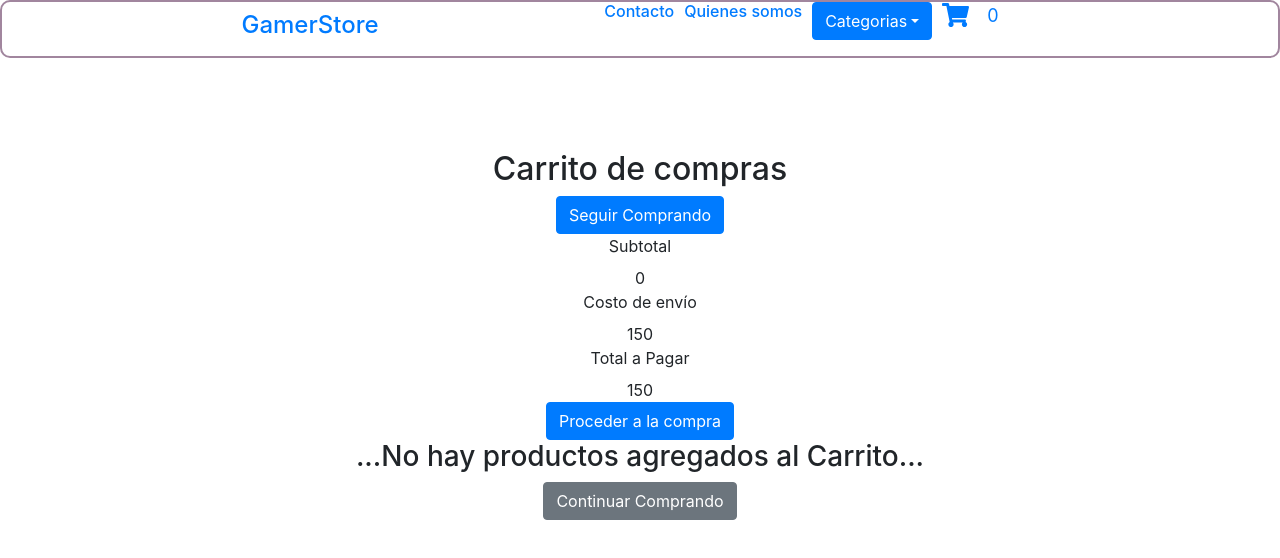
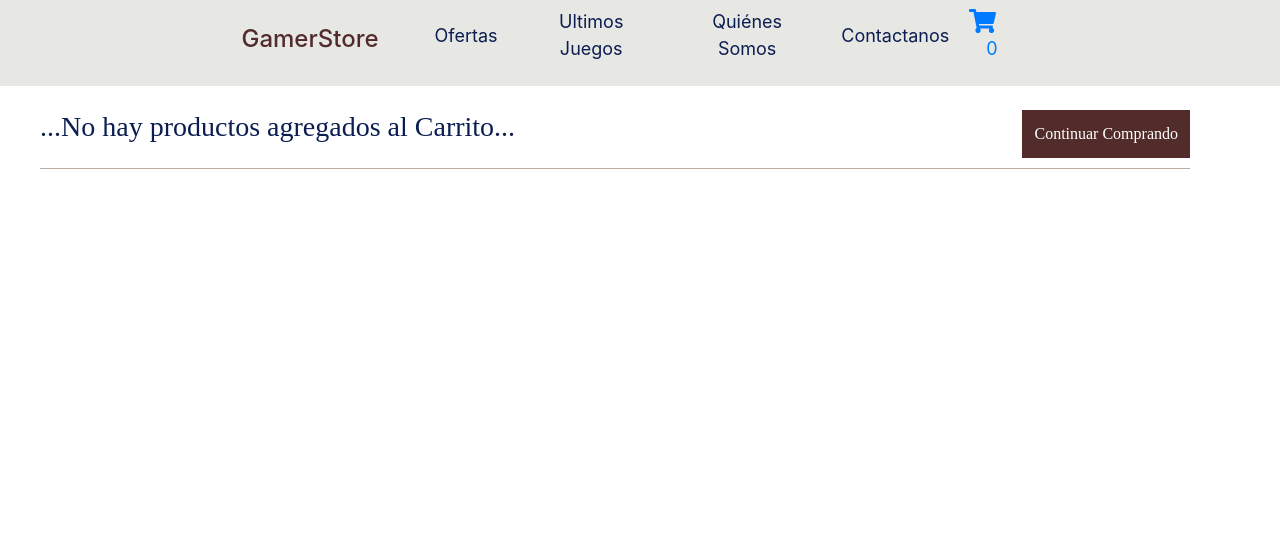
Before and after one commit to joon1ta/ecommerce-11365, a React (Create React App) app: page /carrito in a window 1280 px wide. Shown: the top 558 px of the page. Built offline with nearby package versions, Linux system fonts and the light colour scheme.

Commit message:
agregados unos pocos estilos

```diff
--- a/src/components/Cart/cart.css
+++ b/src/components/Cart/cart.css
@@ -8,6 +8,29 @@
   margin-left: auto;
   margin-right: auto;
 }
+.shopping-cart{
+  display: block;
+  margin-left: auto;
+  margin-right: auto;
+}
+.checkout{
+  float: right;
+  border: none;
+  background: #797596;
+  color: #fff;
+  font-size: 16px;
+  border-radius: 10px;
+  font-family: 'Bellota', cursive;
+  padding: 10px;
+}
+label{
+  font-weight: bold;
+}
+img {
+  width: 100%;
+  display: block;
+}
+
 .heading{
   display: flex;
   justify-content: space-between;
@@ -40,10 +63,36 @@
   margin-bottom: 20px;
   border-bottom: 1px solid #D1C6AD
 }
-label{
-  font-weight: bold;
-}
+
 
 .product-image {
   padding:0 10px;
 }
+.product {
+  margin-bottom: 20px;
+  border-bottom: 1px solid #D1C6AD;
+}
+.product-image {
+  padding:0 10px ;
+}
+.product-details {
+  display: flex;
+  justify-content: space-between;
+  color: #797596;
+  font-weight: bold;
+}
+
+.product-quantity input {
+  width: 30px;
+  text-align: center;
+  font-size: 18px;
+  font-family: 'Bellota', cursive;
+}
+
+.remove-product {
+  border: 0;
+  padding: 4px 8px;
+  background-color: #c66;
+  color: #fff;
+  border-radius: 3px;
+}
--- a/src/components/Cart/cart.js
+++ b/src/components/Cart/cart.js
@@ -1,5 +1,6 @@
 import React, { useState } from 'react';
 import useCartContext from '../Context/cartContext'
+import "../Cart/cart.css"
 import {Link} from 'react-router-dom'
 import { FontAwesomeIcon } from '@fortawesome/react-fontawesome'
 import { faTrashAlt } from '@fortawesome/free-solid-svg-icons'
@@ -47,7 +48,7 @@ const crearOrder = (comprador) => {
 
 
 
-  /*const Itemscollection = db.collection('items')
+  const Itemscollection = db.collection('items')
   const batch = getFirestore().batch()
 
   productos.forEach( p => {
@@ -57,20 +58,20 @@ const crearOrder = (comprador) => {
         .then(() => {
             console.log("Finalizado")
             limpiarListCart()
-        }).catch(err=>console.log(err))*/
+        }).catch(err=>console.log(err))
 }
 
 
 
 
-/*if(productos.length === 0 && orderId === "") {
+if(productos.length === 0 && orderId === "") {
 
     return (
-        <div>
-            <div>
+        <div className="cart">
+            <div className="heading cf">
                 <h3>...No hay productos agregados al Carrito...</h3>
                 <Link to="/" exact>
-                    <button className = "btn btn-secondary">Continuar Comprando</button>
+                    <button >Continuar Comprando</button>
                 </Link>
             </div>
 
@@ -78,44 +79,50 @@ const crearOrder = (comprador) => {
     )
 } else if (orderId && confirmation) {
     return(
-        <div>
-            <div>
-                <h3>Su Orden No. <span>{orderId}</span> ha sido confirmada</h3>
+        <div className="cart">
+            <div className="heading cf">
+                <h3>Su Orden No. <span className="validation">{orderId}</span> ha sido confirmada</h3>
                 <Link to="/" exact>
-                    <button className="btn btn-secondary">Continuar Comprando</button>
+                    <button >Continuar Comprando</button>
                 </Link>
             </div>
         </div>
     )
-}*/
+}
 
 
 return(
-        <section>
-           <div>
+        <section className="cart">
+           <div className="heading cf">
                <h2>Carrito de compras</h2>
                <Link to="/" exact>
-                   <button className="btn btn-primary">Seguir Comprando</button>
+                   <button >Seguir Comprando</button>
                </Link>
            </div>
            <div style={{display:"flex",justifyContent:"center"}}>
                {productos.map((item) => (
-                 <div>
+                 <div className="product">
                     <div>
                         <img style={{padding: 15,width: 300,height: 450}} src={item.pictureUrl} alt={item.id}/>
                     </div>
+                    <div>
                     <h5 >{item.title}</h5>
+                    <p>Estilo: {item.description}</p>
+                    </div>
 
-                    <p>Estilo: {item.description}</p>
+
+                    <div className="product-quantity">
                     <label>Cantidad:</label>
                     <input style={{width:"7%",border:"none",marginLeft:"5px"}} readOnly type="text" placeholder={item.quantity}/>
+                    </div>
+
                     <div>
-                        <button className="btn btn-secondary" onClick={()=>handleBorrar(item)}>
+                        <button class="remove-product" onClick={()=>handleBorrar(item)}>
                             <FontAwesomeIcon icon={faTrashAlt} />
                         </button>
                     </div>
                     <div> <p>Precio unidad: ${item.price}</p></div>
-                    <div> <p>Precio total: ${item.quantity*item.price}</p></div>
+                    <div className="total"> <p>Precio total: ${item.quantity*item.price}</p></div>
 
                  </div>
 
@@ -124,47 +131,28 @@ return(
                )}
 
            </div>
-           <div>
-                <div>
+           <div >
+                <div >
                     <label>Subtotal</label>
-                        <div>{priceTotal()}</div>
+                    <div >{priceTotal()}</div>
+                </div>
+                    <div >
+                        <label>Costo de envío</label>
+                        <div >150</div>
+                    </div>
+                    <div >
+                        <label>Total a Pagar</label>
+                        <div >{priceTotal() + 150}</div>
                     </div>
                     <div>
-                        <label>Costo de envío</label>
-                        <div>150</div>
-                    </div>
-                    <div>
-                        <label>Total a Pagar</label>
-                        <div>{priceTotal() + 150}</div>
-                    </div>
-                    <div>
-                        <button className="btn btn-primary" onClick={handleFinalize}>Proceder a la compra</button>
+                        <button  onClick={handleFinalize}>Proceder a la compra</button>
                     </div>
 
             </div>
 
 
 
-                {productos.length === 0 && orderId === "" ? (
-                      <div>
-                      <div>
-                          <h3>...No hay productos agregados al Carrito...</h3>
-                          <Link to="/" exact>
-                              <button className = "btn btn-secondary">Continuar Comprando</button>
-                          </Link>
-                      </div>
 
-                  </div>
-                ) : (orderId && confirmation && (
-                    <div>
-                    <div>
-                        <h3>Su Orden No. <span>{orderId}</span> ha sido confirmada</h3>
-                        <Link to="/" exact>
-                            <button className="btn btn-secondary">Continuar Comprando</button>
-                        </Link>
-                    </div>
-                    </div>
-                ))}
             {mostrarForm ? <Formulario crearOrder={crearOrder}/> : null}
         </section>
 
--- a/src/components/CartWidget/cartWidget.css
+++ b/src/components/CartWidget/cartWidget.css
@@ -5,6 +5,6 @@
 }
 
 .Cart:hover {
-    color: whitesmoke;
+    color: #522b2b;
     cursor: pointer;
 }
--- a/src/components/Home/home.js
+++ b/src/components/Home/home.js
@@ -6,8 +6,9 @@ export const Home = () => {
 return (
 
 <div className='homeStyle'>
-
-
+<span>¡Bienvenidos!</span>
+<br></br>
+<span>¡A la tienda Gamer mas grande!</span>
 <ItemListContainer />
 
 </div>
--- /dev/null
+++ b/src/components/Item/item.css
@@ -0,0 +1,25 @@
+.card-product {
+    background: #d3c7cbbd;
+    box-shadow: 0 4px 8px 0 rgb(65, 83, 136);
+    max-width: 300px;
+    margin-left: 25px;
+    display: inline-block;
+    text-align: center;
+    color: black;
+}
+
+button {
+    border: none;
+    outline: 0;
+    padding: 12px;
+    color: #fff;
+    background-color: #522b2b;
+    text-align: center;
+    font-family: cursive;
+    cursor: pointer;
+    margin-bottom: 5px;
+    font-size: 14px;
+}
+button:hover {
+        opacity: 0.7;
+      }
--- a/src/components/Item/item.js
+++ b/src/components/Item/item.js
@@ -1,5 +1,5 @@
 import React from 'react';
-
+import "../Item/item.css"
 import {Link} from 'react-router-dom'
 
 
@@ -9,7 +9,7 @@ const Item = ({item: {title, description, price, pictureUrl, id }}) => {
 
   return (
 
-      <div style={{marginBottom: 35,display: 'inline-block' }} >
+      <div className="card-product" >
         <Link to={`/itemDetail/${id}`}>
         <img style={{padding: 15,width: 300,height: 450}} src={pictureUrl} alt={id}/>
         </Link>
@@ -17,7 +17,7 @@ const Item = ({item: {title, description, price, pictureUrl, id }}) => {
         <p>Precio: ${price}</p>
 
         <p>Estilo: {description}</p>
-
+        <Link to={`/itemDetail/${id}`}> <button>Ver Juego</button> </Link>
       </div>
 
   );
--- a/src/components/ItemCount/ItemCount.js
+++ b/src/components/ItemCount/ItemCount.js
@@ -22,9 +22,9 @@ const ItemCount = ({minStock,maxStock,onAdd})=> {
         <div>
             <h5>Cantidad:</h5>
             <div className="buttons" style={{display:"flex",justifyContent:"center",margin:"10px 0 10px 0"}}>
-            <button className="btn btn-primary" onClick={decrease} disabled={counter === minStock}>-</button>
+            <button  onClick={decrease} disabled={counter === minStock}>-</button>
             <h5 style={{margin:"5px 5px 0 5px"}}>{counter}</h5>
-            <button className="btn btn-primary" onClick={increase} disabled={counter === maxStock}>+</button>
+            <button onClick={increase} disabled={counter === maxStock}>+</button>
             </div>
             <p>Unidades Disponibles: { maxStock-counter }</p>
         </div>
--- a/src/components/ItemDetail/itemDetail.js
+++ b/src/components/ItemDetail/itemDetail.js
@@ -2,6 +2,7 @@ import React, {useState} from 'react'
 import ItemCount from '../ItemCount/ItemCount'
 import useCartContext from '../Context/cartContext'
 import {Link} from 'react-router-dom'
+
 
 const ItemDetail = ({item}) => {
 const minStock = 0
@@ -39,8 +40,8 @@ const agregarAlCarrito = () => {
                     minStock={minStock}
                     onAdd={cantidadItem}
         />
-       <button className="btn btn-primary" onClick={agregarAlCarrito}>Agregar al carrito</button>
-        { add ? <Link to={'/carrito'}><button className="btn btn-primary" onClick={agregarAlCarrito}>Finalizar Compra</button></Link>
+       <button className="button-detail"  onClick={agregarAlCarrito}>Agregar al carrito</button>
+        { add ? <Link to={'/carrito'}><button className="button-detail" onClick={agregarAlCarrito}>Finalizar Compra</button></Link>
         : null
        }
 
--- a/src/components/NavBar/NavBAr.js
+++ b/src/components/NavBar/NavBAr.js
@@ -3,7 +3,7 @@ import './navbar.css'
 
 import CartWidget from '../CartWidget/cartWidget'
 import {NavLink} from 'react-router-dom'
-import {Dropdown} from 'react-bootstrap'
+
 
 
 
@@ -14,13 +14,10 @@ import {Dropdown} from 'react-bootstrap'
 export const NavBar = () => {
 
 const links  = [
-
-
-  {nombre: 'Action', url: '/category/Action-FPS'},
-  {nombre: 'Sports', url: '/category/Sports'},
-  {nombre: 'Strategies', url: '/category/Strategies'},
-  {nombre: 'Arcade', url: '/category/Arcade'}
-
+  {nombre: 'Ofertas', url: '/category/Ofertas'},
+  {nombre: 'Ultimos Juegos', url: '/category/UltimosJuegos'},
+  {nombre: 'Quiénes Somos', url: '/quienesSomos'},
+  {nombre: 'Contactanos', url: '/contacto'}
 ]
 
 
@@ -33,27 +30,12 @@ const links  = [
        </NavLink>
 
 
+
+
        <ul className="nav-menu">
-       <NavLink to='/contacto' className="navBar-logo">
-         <h6>Contacto</h6>
-       </NavLink>
-       <NavLink to='/aboutUs' className="navBar-logo">
-         <h6>Quienes somos</h6>
-       </NavLink>
-       <Dropdown>
-          <Dropdown.Toggle id="dropdown-basic">
-              Categorias
-          </Dropdown.Toggle>
-
-          <Dropdown.Menu>
-              <Dropdown.Item href="#/action-1"> {links.map((link, i) => {
-                  return (<li key={i}><NavLink className="nav-link" to={link.url}>{link.nombre}</NavLink></li>)})}
-              </Dropdown.Item>
-
-          </Dropdown.Menu>
-       </Dropdown>
-
-         <CartWidget/>
+          {links.map((link, i) => {
+          return (<li key={i}><NavLink className="nav-link" to={link.url}>{link.nombre}</NavLink></li>)})}
+          <CartWidget/>
        </ul>
      </nav>
     </header>
--- a/src/components/NavBar/navbar.css
+++ b/src/components/NavBar/navbar.css
@@ -1,31 +1,33 @@
 header {
     width: 100%;
-    height: 150px;
+    height: 100px;
     background-attachment: fixed;
     display: flex;
     justify-content: center;
     align-items: center;
 }
+.navBar-logo {
+    color: #522b2b;
+}
+.navbar-items {
+    background-color: rgba(160, 160, 147, 0.253);
 
-.navbar-items {
-    background-color: rgba(255, 255, 254, 0.45);
-    border: 2px solid #a1869e;
-    border-radius: 10px;
+
     width: 100%;
-    max-width: auto;
+
     display: flex;
     justify-content: center;
     align-items: center;
     font-size: 18px;
 }
 
-.nav-menu {
-    display: grid;
-    grid-template-columns: repeat(6, auto);
-    grid-gap: 10px;
+.nav-menu{
+    display: flex;
+    flex-direction: row;
+    justify-content: space-between;
+    align-items: center;
     list-style: none;
     width: 50vw;
-    justify-content: end;
     margin-right: 20px;
 }
 .nav-link {
@@ -33,3 +35,6 @@ header {
     text-decoration: none;
     padding: 10px 20px;
 }
+.nav.cart:hover, .nav.cart:visited, .nav.cart:link, .nav.carta:active{
+    text-decoration: none;
+}
```
Also changed, not shown: src/components/ItemDetail/itemDetail.css (added, +9 -0 lines), src/components/ItemList/ItemList.js (line endings or trailing spaces), src/components/NavBar/logo.png (deleted), 1 other file (tests, documents, lock files or other folders).
